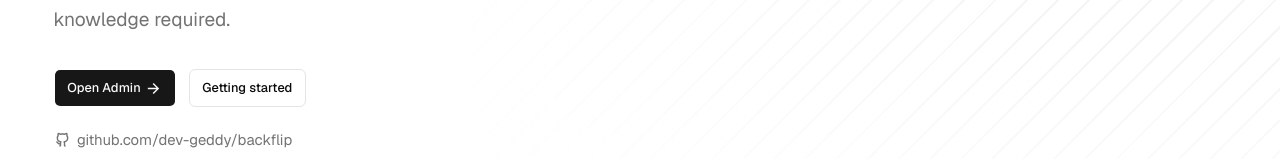
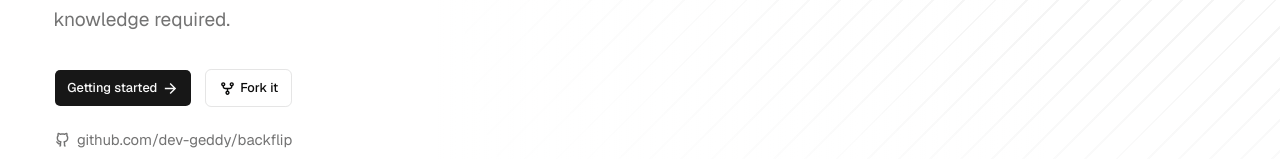
Before and after one commit to dev-geddy/backflip, a Next.js app in the folder apps/web/: page / in a window 1280 px wide. Shown: the part 467-626 px from the top of the page. Built offline with nearby package versions, Linux system fonts and the light colour scheme; no server answers; the database is empty.

Commit message:
feat(web): swap hero CTAs to getting started and fork

```diff
--- a/apps/web/app/_components/hero.tsx
+++ b/apps/web/app/_components/hero.tsx
@@ -1,5 +1,6 @@
 import {
   RiArrowRightLine,
+  RiGitForkLine,
   RiGithubLine,
   RiSparkling2Line,
 } from "@remixicon/react"
@@ -45,16 +46,25 @@ export function Hero() {
             You own everything it makes. No coding knowledge required.
           </p>
           <div className="mt-8 flex flex-wrap gap-3">
-            <Button size="lg" render={<a href="/backflip" />}>
-              Open Admin
+            <Button size="lg" render={<a href="/getting-started" />}>
+              Getting started
               <RiArrowRightLine className="size-4" aria-hidden="true" />
             </Button>
+            {/* GitHub's /fork route opens the fork dialog (and prompts sign-in
+                when signed out) — the closest thing to a one-click fork. */}
             <Button
               variant="outline"
               size="lg"
-              render={<a href="/getting-started" />}
+              render={
+                <a
+                  href="https://github.com/dev-geddy/backflip/fork"
+                  target="_blank"
+                  rel="noreferrer"
+                />
+              }
             >
-              Getting started
+              <RiGitForkLine className="size-4" aria-hidden="true" />
+              Fork it
             </Button>
           </div>
           <a
```
Also changed, not shown: 1 other file (tests, documents, lock files or other folders).
